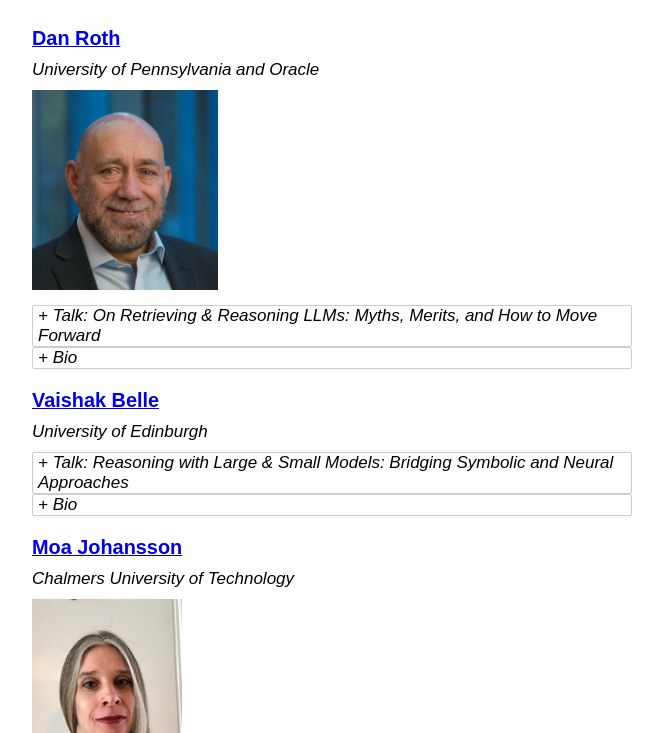
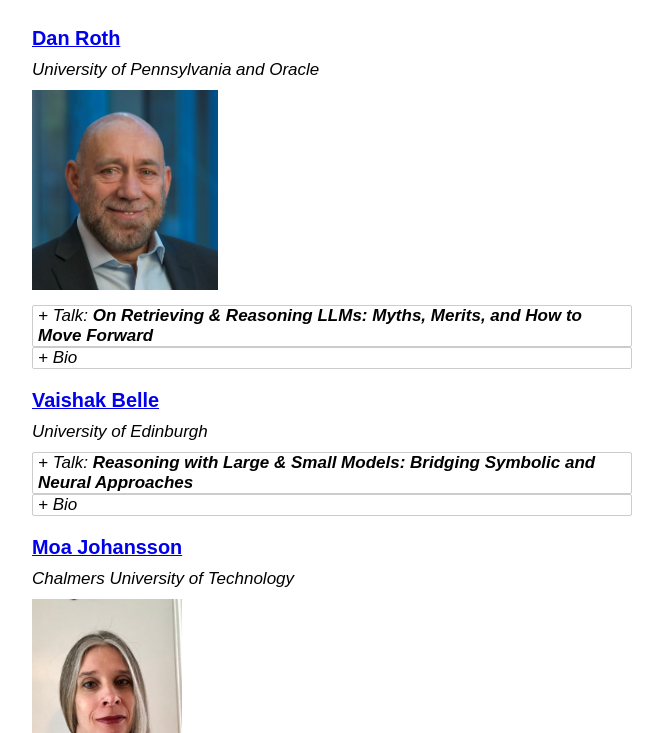
Before and after one commit to GU-CLASP/LARP, a plain HTML site: page invited-speakers.html in a window 1280 px wide. Shown: the part 67-800 px from the top of the page, without its empty margins (308-971 px from the left). Drawn offline with Linux system fonts and the light colour scheme; a web font is replaced by a local one.

Commit message:
Update gh-pages to output generated at c9e443f

```diff
--- a/invited-speakers.html
+++ b/invited-speakers.html
@@ -32,7 +32,7 @@
 </div>
 <details>
 <summary>
-Talk: On Retrieving &amp; Reasoning LLMs: Myths, Merits, and How to Move Forward
+Talk: <strong>On Retrieving &amp; Reasoning LLMs: Myths, Merits, and How to Move Forward</strong>
 </summary>
 The rapid progress made over the last few years in generating linguistically coherent natural language has blurred, in the mind of many, the difference between natural language generation, understanding, knowledge retrieval and use, and the ability to reason with respect to the world.
 Nevertheless, reliably and consistently supporting high-level decisions that depend on natural language understanding and heterogenous information retrieval is still difficult, mostly, but not only, since most of these tasks are computationally more complex than language models can support.
@@ -57,7 +57,7 @@ Dan received his B.A Summa cum laude in Mathematics from the Technion, Israel an
 <p><em>University of Edinburgh</em></p>
 <details>
 <summary>
-Talk: Reasoning with Large &amp; Small Models: Bridging Symbolic and Neural Approaches
+Talk: <strong>Reasoning with Large &amp; Small Models: Bridging Symbolic and Neural Approaches</strong>
 </summary>
 This talk explores the intersection of large language models (LLMs) and reasoning systems, with a focus on addressing fundamental challenges in developing correct and reliable systems.
 We’ll examine our work on augmenting LLMs with external “symbolic executors”, creating hybrid architectures that leverage the strengths of both paradigms.
```
